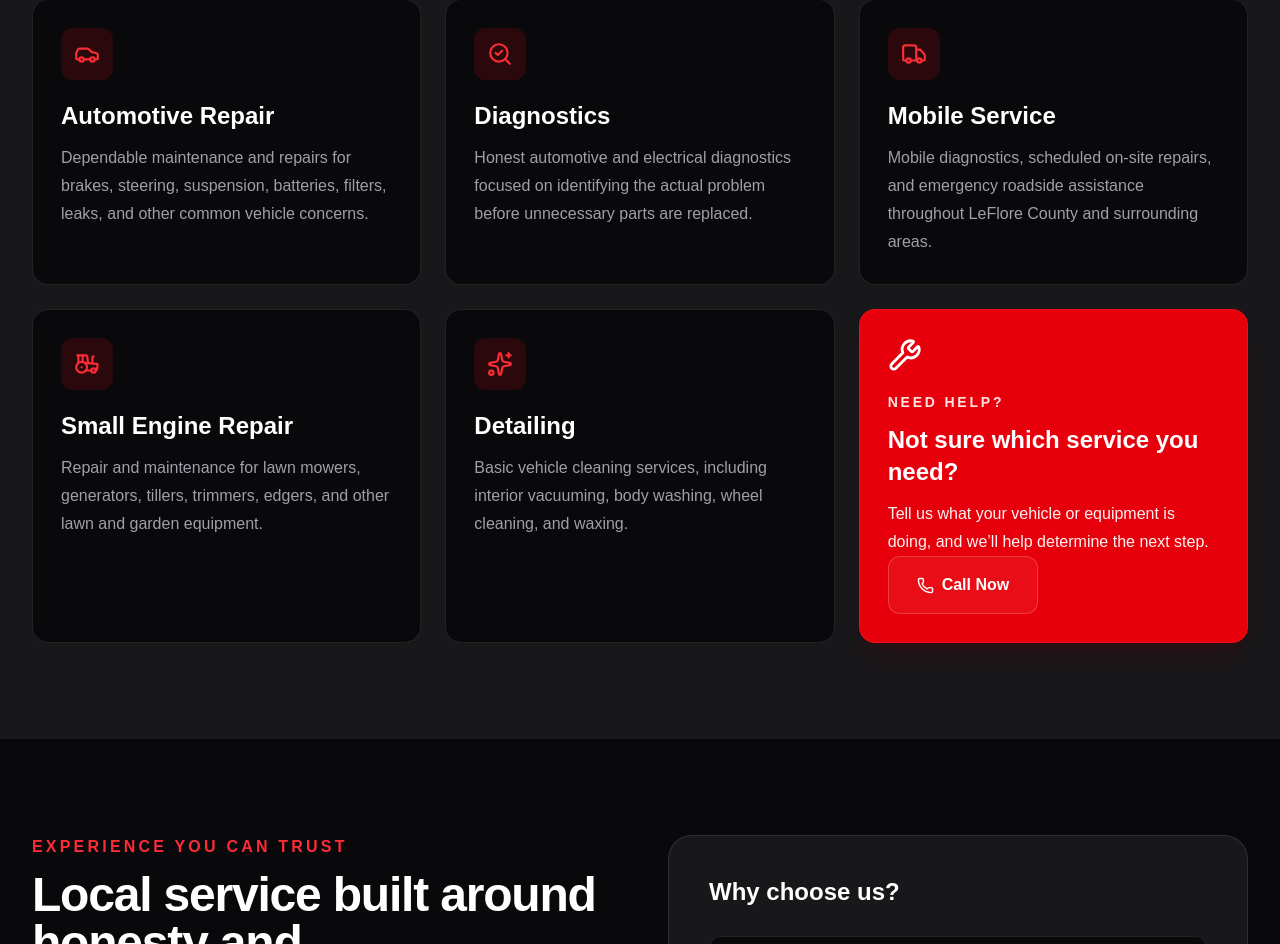
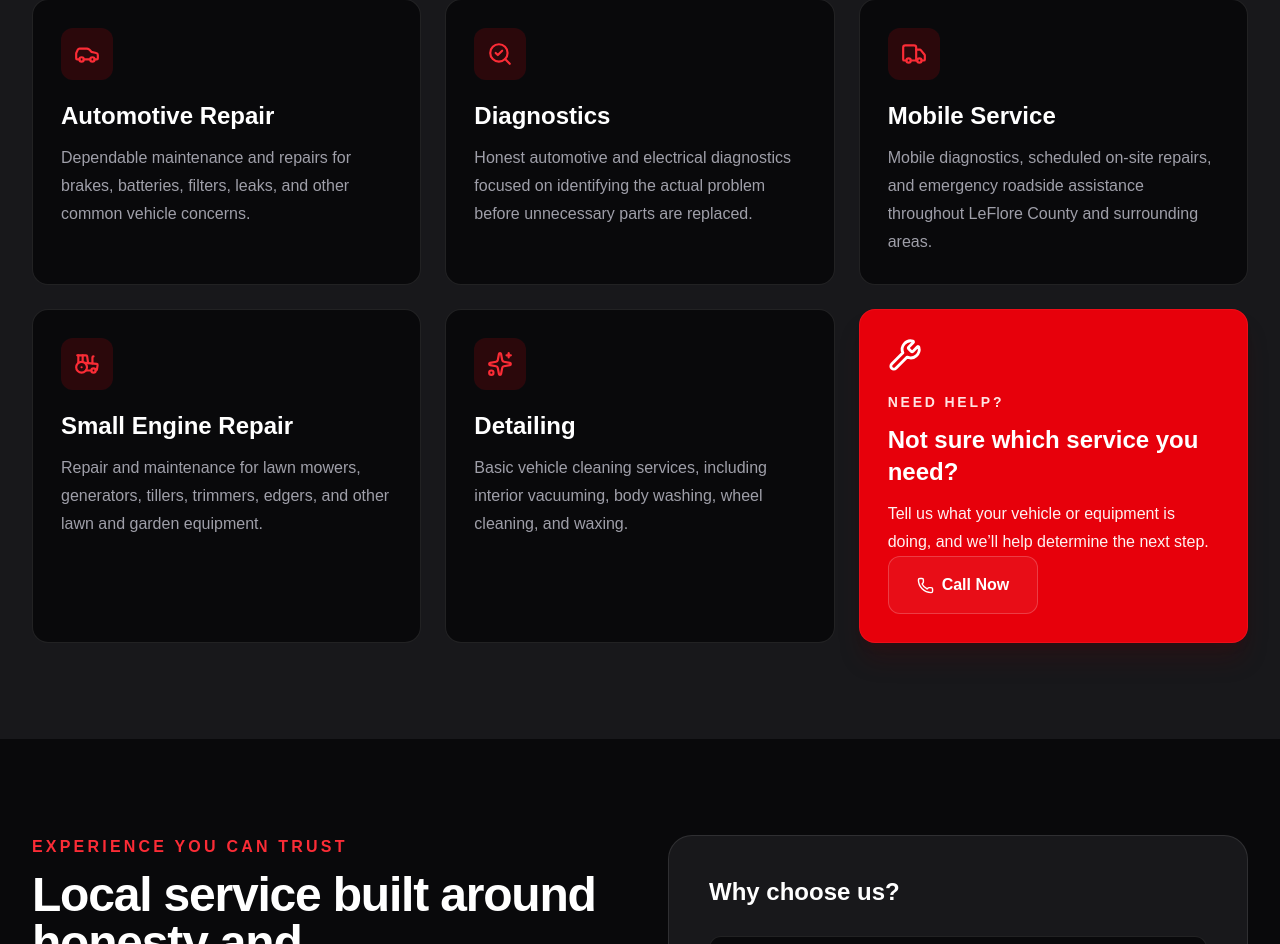
Before and after one commit to hyorinmarudk-blip/PVSM-Cloud, a Next.js app in the folder website/: page / in a window 1280 px wide. Shown: the part 1244-2188 px from the top of the page. Built offline with nearby package versions, Linux system fonts and the light colour scheme.

Commit message:
Update page.tsx

```diff
--- a/website/src/app/page.tsx
+++ b/website/src/app/page.tsx
@@ -38,7 +38,7 @@ const services = [
     slug: "automotive-repair",
     title: "Automotive Repair",
     description:
-      "Dependable maintenance and repairs for brakes, steering, suspension, batteries, filters, leaks, and other common vehicle concerns.",
+      "Dependable maintenance and repairs for brakes, batteries, filters, leaks, and other common vehicle concerns.",
     icon: Car,
   },
   {
```
